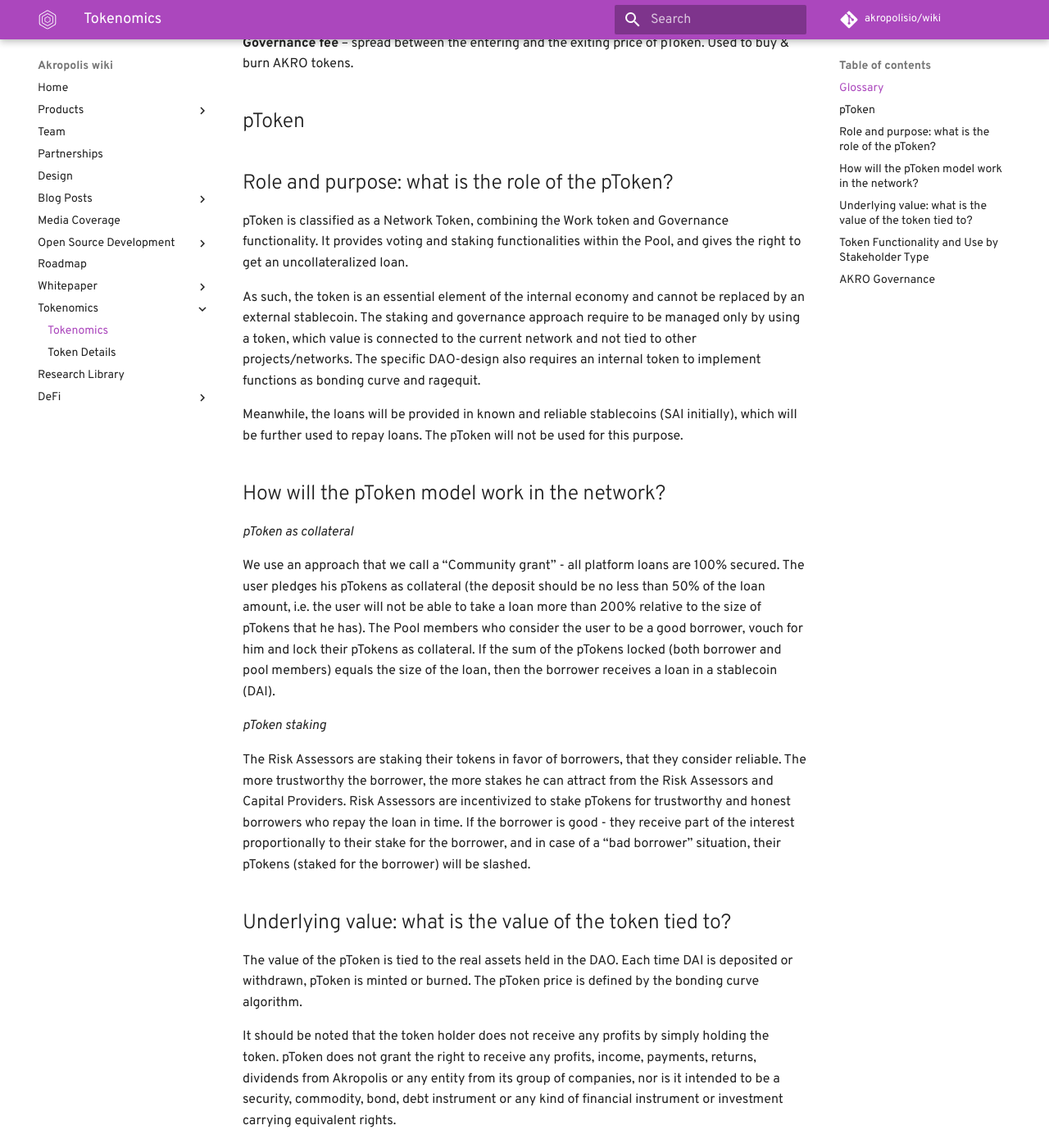
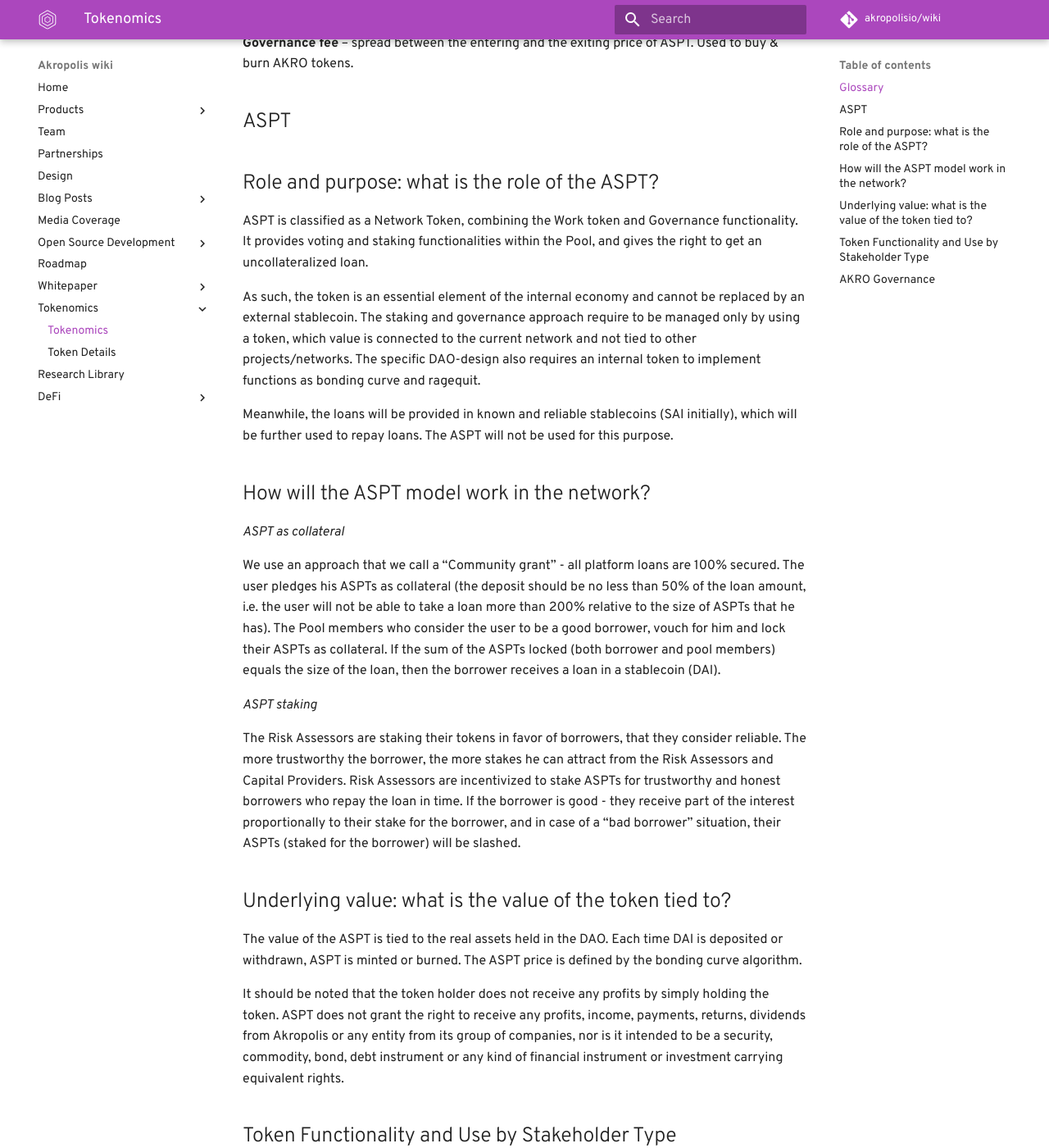
Before and after one commit to kaonone/wiki, an MkDocs documentation site: the page built from docs/tokenomics.md, in a window 1280 px wide and 1400 px high, scrolled down 510 px. Shown: the whole window at 82% size. Built offline with MkDocs 1.6.1 and Material for MkDocs 9.7.7, drawn with Linux system fonts in a browser that asks for light colours; some web fonts are replaced; comment, search, counter and statistics services are not loaded; old or Windows-style settings are respelled for this version of MkDocs; some of the changed text lies outside the part shown.

Commit message:
Update tokenomics.md

```diff
--- a/docs/tokenomics.md
+++ b/docs/tokenomics.md
@@ -2,41 +2,41 @@
 
 ## Glossary
 
-**pToken**  –  ERC20 token of the Akropolis DAO. Gives the right to vote on decisions inside the pool and get access to an uncollateralized loan.
+**ASPT**  –  ERC20 token of the Akropolis DAO. Gives the right to vote on decisions inside the pool and get access to an uncollateralized loan.
 
 **AKRO** – ERC20 token for system governance. Gives the right to vote for changes in the DAO parameters - interest rate, bonding curve parameters, loan collateralization ratio, etc..
 
-**Bonding curve** – mathematical formula defining the pToken price due to the pool liquidity and the number of issued pTokens.
+**Bonding curve** – mathematical formula defining the ASPT price due to the pool liquidity and the number of issued ASPTs.
 
-**Staking** – a process of placing and locking pTokens as a risk deposit to a special smart contract with the purpose to vouch for an honest borrower. If the borrower repays the debt properly, the person who staked for him receives a reward in the form of an interest fee. Tokens are unlocked as the borrower repays his debt, and in case he doesn’t - tokens are slashed (burned).
+**Staking** – a process of placing and locking ASPTs as a risk deposit to a special smart contract with the purpose to vouch for an honest borrower. If the borrower repays the debt properly, the person who staked for him receives a reward in the form of an interest fee. Tokens are unlocked as the borrower repays his debt, and in case he doesn’t - tokens are slashed (burned).
 
-**Governance fee** – spread between the entering and the exiting price of pToken. Used to buy & burn AKRO tokens.
+**Governance fee** – spread between the entering and the exiting price of ASPT. Used to buy & burn AKRO tokens.
 
-## pToken
+## ASPT
 
-## Role and purpose: what is the role of the pToken?
+## Role and purpose: what is the role of the ASPT?
 
-pToken is classified as a Network Token, combining the Work token and Governance functionality. It provides voting and staking functionalities within the Pool, and gives the right to get an uncollateralized loan.
+ASPT is classified as a Network Token, combining the Work token and Governance functionality. It provides voting and staking functionalities within the Pool, and gives the right to get an uncollateralized loan.
 
 As such, the token is an essential element of the internal economy and cannot be replaced by an external stablecoin. The staking and governance approach require to be managed only by using a token, which value is connected to the current network and not tied to other projects/networks. The specific DAO-design also requires an internal token to implement functions as bonding curve and ragequit.
 
-Meanwhile, the loans will be provided in known and reliable stablecoins (SAI initially), which will be further used to repay loans. The pToken will not be used for this purpose.
+Meanwhile, the loans will be provided in known and reliable stablecoins (SAI initially), which will be further used to repay loans. The ASPT will not be used for this purpose.
 
-## How will the pToken model work in the network?
+## How will the ASPT model work in the network?
 
-*pToken as collateral*
+*ASPT as collateral*
 
-We use an approach that we call a “Community grant” - all platform loans are 100% secured. The user pledges his pTokens as collateral (the deposit should be no less than 50% of the loan amount, i.e. the user will not be able to take a loan more than 200% relative to the size of pTokens that he has). The Pool members who consider the user to be a good borrower, vouch for him and lock their pTokens as collateral. If the sum of the pTokens locked (both borrower and pool members) equals the size of the loan, then the borrower receives a loan in a stablecoin (DAI).
+We use an approach that we call a “Community grant” - all platform loans are 100% secured. The user pledges his ASPTs as collateral (the deposit should be no less than 50% of the loan amount, i.e. the user will not be able to take a loan more than 200% relative to the size of ASPTs that he has). The Pool members who consider the user to be a good borrower, vouch for him and lock their ASPTs as collateral. If the sum of the ASPTs locked (both borrower and pool members) equals the size of the loan, then the borrower receives a loan in a stablecoin (DAI).
 
-*pToken staking*
+*ASPT staking*
 
-The Risk Assessors are staking their tokens in favor of borrowers, that they consider reliable. The more trustworthy the borrower, the more stakes he can attract from the Risk Assessors and Capital Providers. Risk Assessors are incentivized to stake pTokens for trustworthy and honest borrowers who repay the loan in time. If the borrower is good - they receive part of the interest proportionally to their stake for the borrower, and in case of a “bad borrower” situation, their pTokens (staked for the borrower) will be slashed.
+The Risk Assessors are staking their tokens in favor of borrowers, that they consider reliable. The more trustworthy the borrower, the more stakes he can attract from the Risk Assessors and Capital Providers. Risk Assessors are incentivized to stake ASPTs for trustworthy and honest borrowers who repay the loan in time. If the borrower is good - they receive part of the interest proportionally to their stake for the borrower, and in case of a “bad borrower” situation, their ASPTs (staked for the borrower) will be slashed.
 
 ## Underlying value: what is the value of the token tied to?
 
-The value of the pToken is tied to the real assets held in the DAO. Each time DAI is deposited or withdrawn, pToken is minted or burned. The pToken price is defined by the bonding curve algorithm.
+The value of the ASPT is tied to the real assets held in the DAO. Each time DAI is deposited or withdrawn, ASPT is minted or burned. The ASPT price is defined by the bonding curve algorithm.
 
-It should be noted that the token holder does not receive any profits by simply holding the token. pToken does not grant the right to receive any profits, income, payments, returns, dividends from Akropolis or any entity from its group of companies, nor is it intended to be a security, commodity, bond, debt instrument or any kind of financial instrument or investment carrying equivalent rights.
+It should be noted that the token holder does not receive any profits by simply holding the token. ASPT does not grant the right to receive any profits, income, payments, returns, dividends from Akropolis or any entity from its group of companies, nor is it intended to be a security, commodity, bond, debt instrument or any kind of financial instrument or investment carrying equivalent rights.
 
 ## Token Functionality and Use by Stakeholder Type
 
@@ -45,9 +45,9 @@
 
 |    	|      **Economic Objectives**      	|   **How does a token help?**	|
 |----------	|-------------	|---	|
-| Borrower 	|  <li>Have access to uncollateralized loans; <li>Have a regular availability to take a loan;|  <li>The token issued equivalently to the amount of DAI allows you to make a request for an unsecured loan in the pool and collateralize a loan. The user can get a 200% loan of the amount of pToken available. <li>Also, high liquidity in the pool formed by depositing funds, using a token, attracting users according to the bonding curve-  implies the constant presence of a “living” asset available for a loan. Thus, the user has access to an unsecured loan.  |
-| Capital Provider 	|  <li>To grant loans with the best risk/profit ratio  |  <li>Providing capital in pToken, the provider can stake for the requests of the borrowers, receiving a percentage of interest.  |
-|  Risk Assessor  |  <li>Get rewarded for the correct risk assessment and tokens staking  |  <li>pToken allows you to delegate the management of your funds to a risk assessor. Upon successful risk management, the assessor receives his set percentage of interest for staking.  |
+| Borrower 	|  <li>Have access to uncollateralized loans; <li>Have a regular availability to take a loan;|  <li>The token issued equivalently to the amount of DAI allows you to make a request for an unsecured loan in the pool and collateralize a loan. The user can get a 200% loan of the amount of ASPT available. <li>Also, high liquidity in the pool formed by depositing funds, using a token, attracting users according to the bonding curve-  implies the constant presence of a “living” asset available for a loan. Thus, the user has access to an unsecured loan.  |
+| Capital Provider 	|  <li>To grant loans with the best risk/profit ratio  |  <li>Providing capital in ASPT, the provider can stake for the requests of the borrowers, receiving a percentage of interest.  |
+|  Risk Assessor  |  <li>Get rewarded for the correct risk assessment and tokens staking  |  <li>ASPT allows you to delegate the management of your funds to a risk assessor. Upon successful risk management, the assessor receives his set percentage of interest for staking.  |
 
 
 ## AKRO Governance
@@ -55,9 +55,9 @@
 Our management system is similar in its principles to the MakerDAO governance.
 By purchasing and staking AKRO tokens, the user can:
 
-●	Participate in the system governance - vote for changes in bonding curve parameters, collateralization level, buyback parameters, etc. It can be only done only by AKRO holders (and not pTokens holders) to prevent pool members from abusing their power (e.g. entering the pool, change bonding curve and make the pTokens too expensive to enter the pool for future members).
+●	Participate in the system governance - vote for changes in bonding curve parameters, collateralization level, buyback parameters, etc. It can be only done only by AKRO holders (and not ASPTs holders) to prevent pool members from abusing their power (e.g. entering the pool, change bonding curve and make the ASPTs too expensive to enter the pool for future members).
 
-●	Buyback & Burn - there is a spread between enter and exit price of the pToken, which forms pool earnings (formula in [Bonding curve mechanics](https://wiki.akropolis.io/pool/#bonding-curve-mechanics)). It is used for AKRO tokens buyback and burn.
+●	Buyback & Burn - there is a spread between enter and exit price of the ASPT, which forms pool earnings (formula in [Bonding curve mechanics](https://wiki.akropolis.io/pool/#bonding-curve-mechanics)). It is used for AKRO tokens buyback and burn.
 
 
 
```
